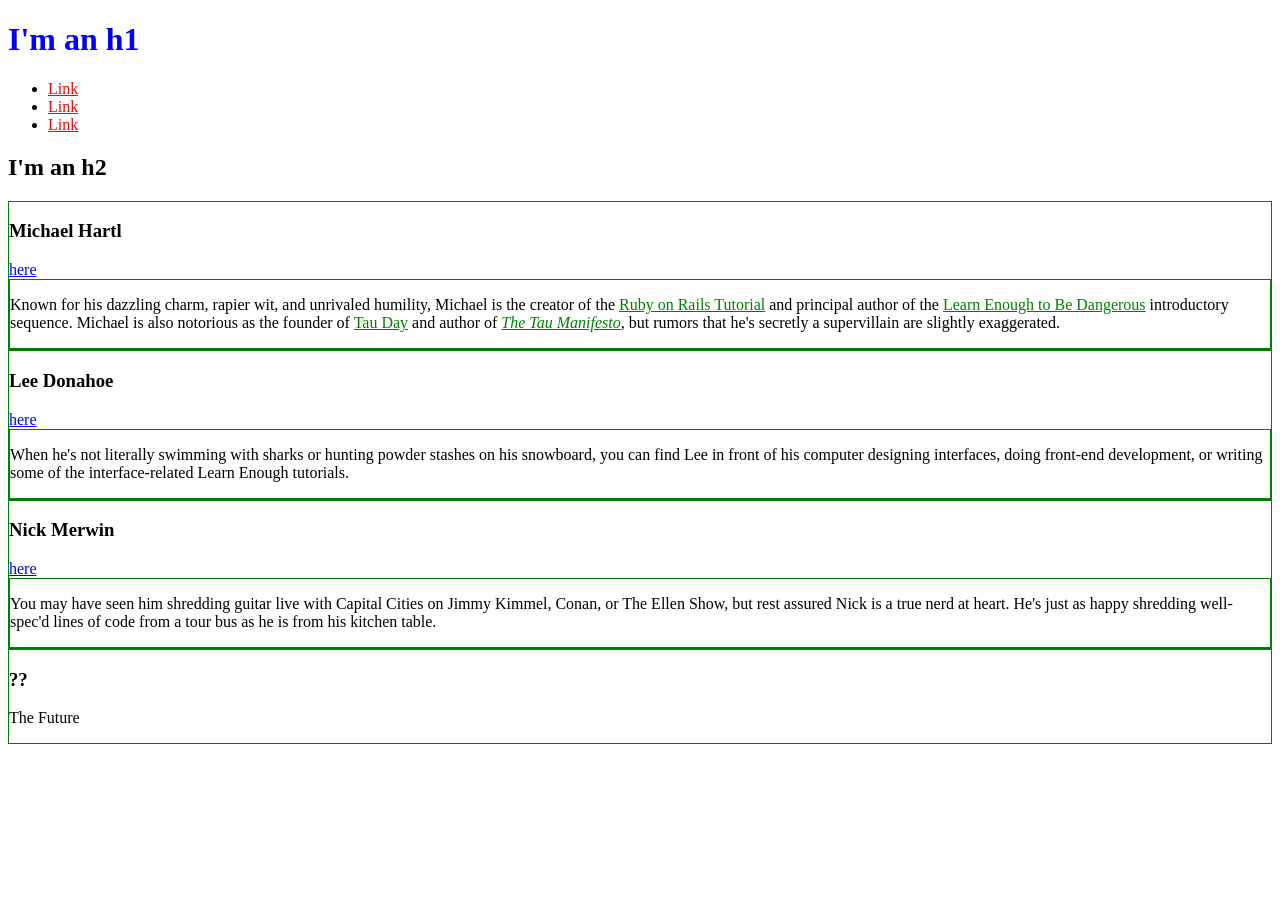
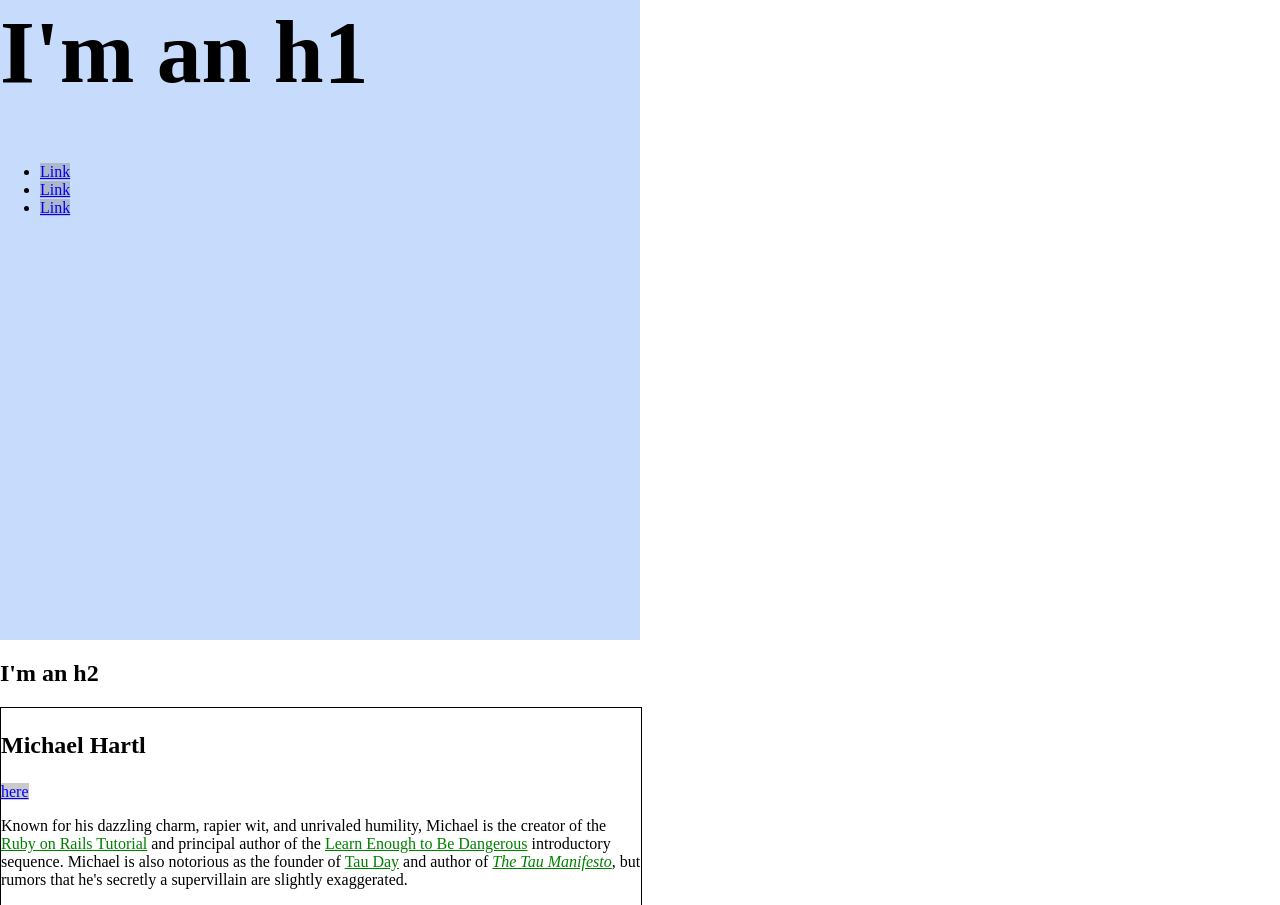
Before and after one commit to NeilPHughes/neilphughes.github.io, a plain HTML site: page index.html in a window 1280 px wide. Shown: the top 905 px of the page. Before the commit the page ends 800 px from the top, so only its background shows below. Drawn offline with Linux system fonts and the light colour scheme.

Commit message:
vh and vw new kids on the block

```diff
--- a/index.html
+++ b/index.html
@@ -7,21 +7,53 @@
     <meta charset="utf-8">
 
     <style>
+
   /* GLOBAL STYLES */
+
   a {
-        color: red;
-      }
-      div {
-      border: 1px solid green;
+    color: #f00;
   }
 
+  html, body {
+  margin: 0;
+  padding: 0;
+  }
+
+  h1 {
+  font-size: 7vw;
+  margin-top: 0;
+  }
+
+  /* HERO STYLES */
+  .full-hero {
+    background-color: #c7dbfc;
+    height: 50vw;
+    width: 50vw;
+  }
 
   /* SOCIAL STYLES */
+
   .social-link {
+    background: rgba(150, 150, 150, 0.5);
     color: blue;
   }
 
   /* BIO STYLES */
+
+  .bio-wrapper {
+    font-size: 24px;
+  }
+  .bio-box {
+    border: 1px solid black;
+    font-size: 1rem;
+    width: 50%;
+  }
+  .bio-box h3 {
+    font-size: 1.5em;
+  }
+  .bio-copy {
+    font-size: 1em;
+  }
   .bio-copy a {
     color: green;
   }
@@ -32,25 +64,32 @@
 
   <body>
 
-    <h1 class="social-link">I'm an h1</h1>
+<div class="full-hero hero-home">
+    <h1>I'm an h1
+
+    </h1>
 
     <ul>
 
       <li>
-        <a href="https://example.com/">Link</a>
+        <a class="social-link"href="http://example.com/">Link</a>
       </li>
 
       <li>
-        <a href="https://example.com/">Link</a>
+        <a class="social-link" href="http://example.com/">Link</a>
       </li>
 
       <li>
-        <a href="https://example.com/">Link</a>
+        <a class="social-link"href="http://example.com/">Link</a>
       </li>
 
     </ul>
 
+  </div>
+
     <h2>I'm an h2</h2>
+
+    <div class="bio-wrapper">
 
     <div class="bio-box">
 
@@ -116,5 +155,8 @@
       </p>
 
     </div>
+
+  </div>
+
   </body>
 </html>
```
Lines whose indentation alone changed are shown as unchanged.
